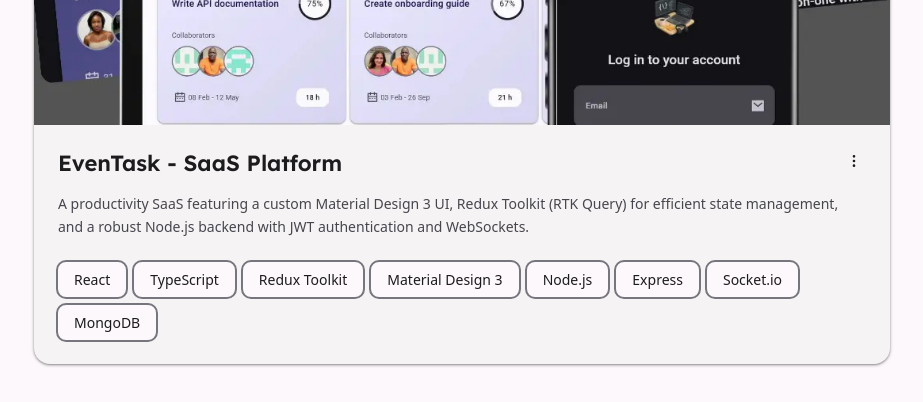
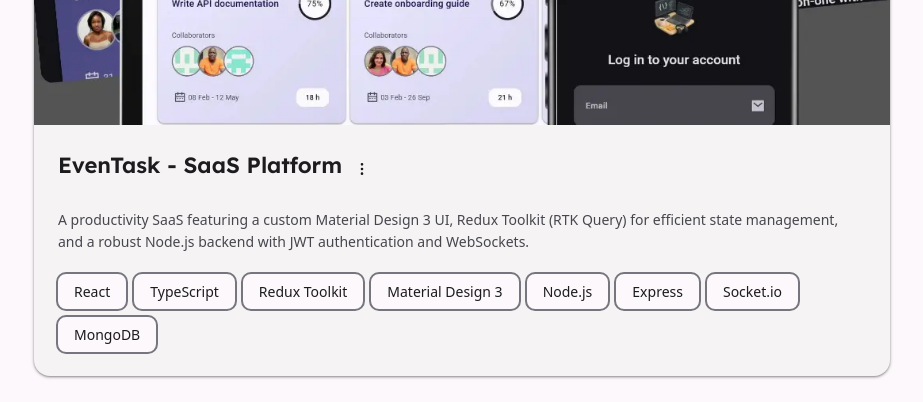
Before and after one commit to agusmoya/frontend-porfolio, a React (Vite) app: page / in a window 1280 px wide. Shown: the part 2900-3302 px from the top of the page, without its empty margins (178-1101 px from the left). Built offline with nearby package versions, Linux system fonts and the light colour scheme; no server answers; a web font is replaced by a local one.

Commit message:
refactor: restructure Card component layout; enhance header and footer semantics

```diff
--- a/src/components/card/Card.module.css
+++ b/src/components/card/Card.module.css
@@ -114,8 +114,6 @@
 
 .overlayButton:hover {
   background-color: transparent;
-  border-color: var(--color-on-surface);
-  color: var(--color-on-surface);
   transform: scale(var(--scale-grow-1));
 }
 
@@ -134,15 +132,13 @@
   flex-direction: column;
   justify-content: space-between;
   flex-grow: 1;
-  gap: var(--spacing-sm);
+  gap: var(--spacing-md-plus);
   padding: var(--spacing-lg);
 }
 
-.mobileMenuBtn {
-  position: absolute;
-  top: var(--spacing-md);
-  right: var(--spacing-md);
+.cardHeader {
   display: flex;
+  align-items: center;
 }
 
 /* Hide mobile menu button on devices with hover capability (desktop) */
@@ -224,9 +220,9 @@
   color: var(--color-on-surface-variant);
 }
 
-.cardTags {
+.footer {
   display: flex;
   flex-wrap: wrap;
   gap: var(--spacing-sm);
-  margin-top: var(--spacing-sm);
+  margin-top: auto;
 }
--- a/src/components/card/Card.tsx
+++ b/src/components/card/Card.tsx
@@ -123,6 +123,9 @@ export const CardProject = ({
       </div>
 
       <div className={styles.cardContent}>
+        <header className={styles.cardHeader}>
+          <h3 className={styles.cardTitle}>{title}</h3>
+
           <Button
             variant="icon"
             className={styles.mobileMenuBtn}
@@ -135,14 +138,13 @@ export const CardProject = ({
           </Button>
 
           {isMenuOpen && (
-          <div ref={menuRef} className={styles.dropdownMenu} role="menu">
+            <div ref={menuRef} className={styles.dropdownMenu}>
               {demoUrl && (
                 <a
                   className={styles.menuItem}
                   href={demoUrl}
                   target="_blank"
                   rel="noopener noreferrer"
-                role="menuitem"
                   onClick={toggleMenu}
                 >
                   <ExternalLinkIcon />
@@ -155,7 +157,6 @@ export const CardProject = ({
                   href={repoBackendUrl}
                   target="_blank"
                   rel="noopener noreferrer"
-                role="menuitem"
                   onClick={toggleMenu}
                 >
                   <GitHubIcon />
@@ -168,7 +169,6 @@ export const CardProject = ({
                   href={repoFrontendUrl}
                   target="_blank"
                   rel="noopener noreferrer"
-                role="menuitem"
                   onClick={toggleMenu}
                 >
                   <GitHubIcon />
@@ -177,16 +177,17 @@ export const CardProject = ({
               )}
             </div>
           )}
+        </header>
 
-        <h3 className={styles.cardTitle}>{title}</h3>
-        <p className={styles.cardDescription}>{description}</p>
-        <div className={styles.cardTags}>
+        <div className={styles.cardDescription}>{description}</div>
+
+        <footer className={styles.footer}>
           {tags.map((tag) => (
             <Badge key={tag} variant="outlined">
               {tag}
             </Badge>
           ))}
-        </div>
+        </footer>
       </div>
     </article>
   )
```
Lines whose indentation alone changed are shown as unchanged.
